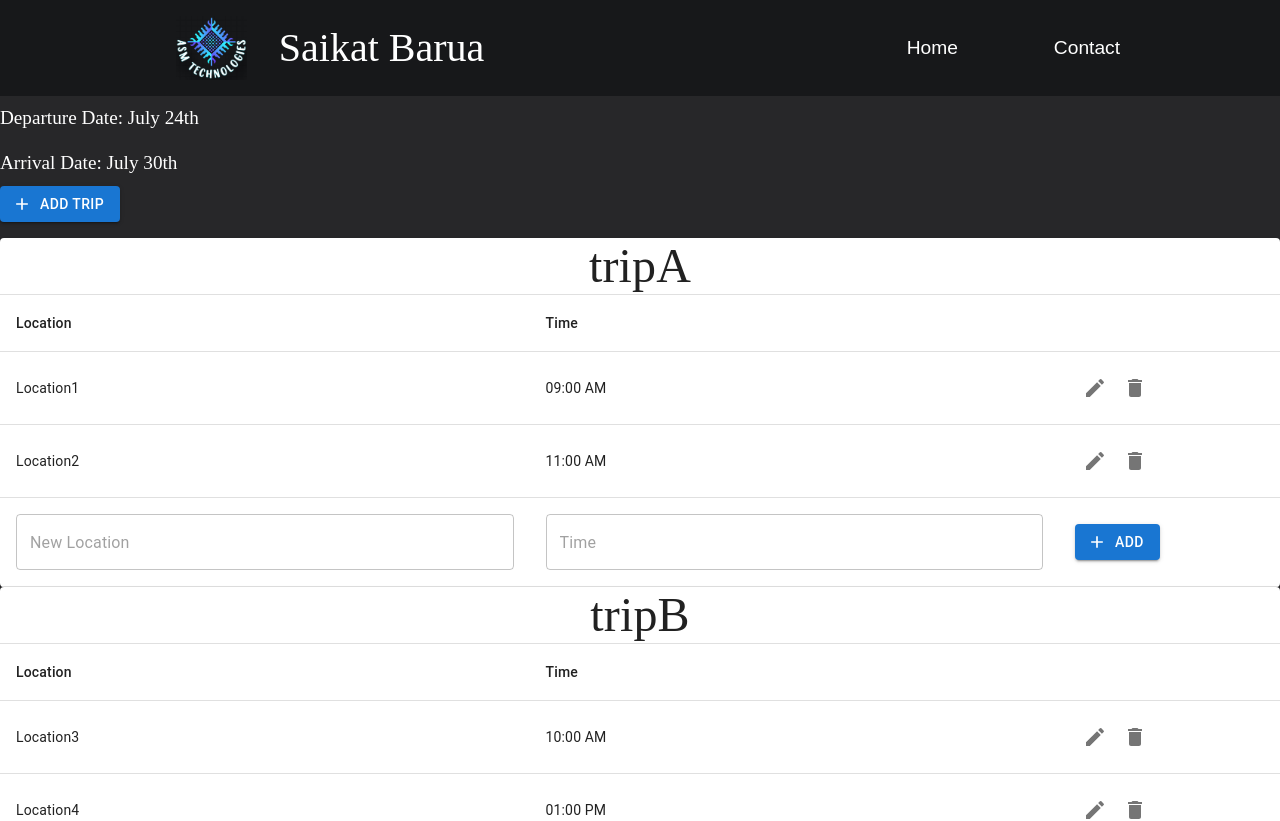
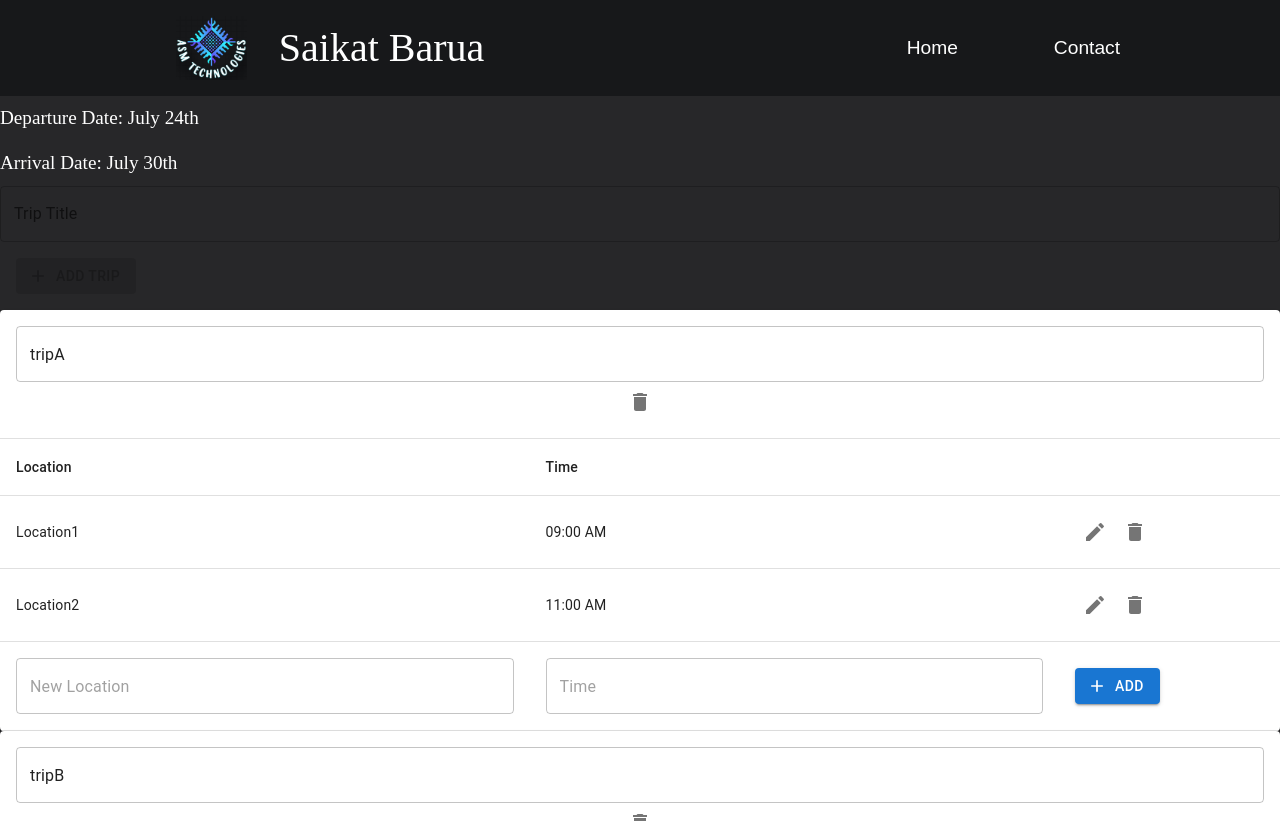
Before and after one commit to SaikatDEV/react-my-website, a React (Create React App) app: page /myPlanner in a window 1280 px wide. Shown: the top 821 px of the page. Built offline with nearby package versions, Linux system fonts and the light colour scheme.

Commit message:
Modify the page

```diff
--- a/src/pages/MyPlanner.js
+++ b/src/pages/MyPlanner.js
@@ -10,6 +10,7 @@ import {
   TextField,
   IconButton,
   Button,
+  Typography,
 } from "@mui/material";
 import EditIcon from "@mui/icons-material/Edit";
 import SaveIcon from "@mui/icons-material/Save";
@@ -18,10 +19,10 @@ import DeleteIcon from "@mui/icons-material/Delete";
 
 const MyPlanner = () => {
   const [plannerData, setPlannerData] = useState({});
-  const [showText, setShowText] = useState(false);
-  const [showUnderline, setShowUnderline] = useState(false);
   const [editMode, setEditMode] = useState(null); // Track which location is in edit mode
   const [updatedData, setUpdatedData] = useState(null); // Track updated data
+  const [newTripTitle, setNewTripTitle] = useState(""); // State to capture new trip title
+  const [editTitle, setEditTitle] = useState({}); // State to track which trip title is being edited
 
   useEffect(() => {
     fetch("/data/plannerData.json") // Adjust the path to your JSON file
@@ -36,14 +37,6 @@ const MyPlanner = () => {
           throw new Error("Data fetched is not an object");
         }
         setPlannerData(data);
-      })
-      .then(() => {
-        // Data fetched successfully, show text and underline
-        setShowText(true);
-        const underlineTimeout = setTimeout(() => {
-          setShowUnderline(true);
-        }, 1000); // Adjust this delay to match the total animation duration of the text
-        return () => clearTimeout(underlineTimeout);
       })
       .catch((error) => {
         console.error("Error fetching or processing planner data:", error);
@@ -133,7 +126,7 @@ const MyPlanner = () => {
   const handleAddTrip = () => {
     const newTripKey = `trip${Object.keys(plannerData).length + 1}`;
     const newTripData = {
-      id: String(Object.keys(plannerData).length + 1),
+      id: newTripTitle || `Trip ${Object.keys(plannerData).length + 1}`, // Use provided title or generate a default title
       locations: [],
     };
 
@@ -143,38 +136,53 @@ const MyPlanner = () => {
     };
 
     setPlannerData(updatedTripData);
+    setNewTripTitle(""); // Reset new trip title input after adding
   };
 
-  const renderAnimatedText = (text) => {
-    return (
-      <span className="inline-block overflow-hidden">
-        {text.split("").map((char, index) => (
-          <span
-            key={index}
-            className={`inline-block transform transition-transform duration-500 ${
-              showText
-                ? "translate-y-0 opacity-100"
-                : "translate-y-full opacity-0"
-            }`}
-            style={{ transitionDelay: `${index * 100}ms` }}
-          >
-            {char}
-          </span>
-        ))}
-      </span>
-    );
+  const handleDeleteTrip = (tripKey) => {
+    const updatedPlannerData = { ...plannerData };
+    delete updatedPlannerData[tripKey];
+
+    setPlannerData(updatedPlannerData);
+
+    // Here you can implement logic to delete data from your backend or storage
+    // Example: fetch('/api/deleteTrip', { method: 'DELETE', body: JSON.stringify({ tripKey }) })
+    // .then(response => response.json())
+    // .then(data => console.log('Deleted trip:', data))
+    // .catch(error => console.error('Error deleting trip:', error));
+  };
+
+  const handleEditTripTitle = (tripKey, newTitle) => {
+    const updatedTripData = {
+      ...plannerData,
+      [tripKey]: {
+        ...plannerData[tripKey],
+        id: newTitle,
+      },
+    };
+
+    setPlannerData(updatedTripData);
+
+    // Here you can implement logic to save updated trip title to your backend or storage
+    // Example: fetch('/api/updateTripTitle', { method: 'PUT', body: JSON.stringify({ tripKey, newTitle }) })
+    // .then(response => response.json())
+    // .then(data => console.log('Updated trip title:', data))
+    // .catch(error => console.error('Error updating trip title:', error));
+  };
+
+  const handleTitleClick = (tripKey) => {
+    setEditTitle((prevState) => ({ ...prevState, [tripKey]: true }));
+  };
+
+  const handleTitleBlur = (tripKey, newTitle) => {
+    handleEditTripTitle(tripKey, newTitle);
+    setEditTitle((prevState) => ({ ...prevState, [tripKey]: false }));
   };
 
   return (
     <div className="mx-44 mt-36">
       <h1 className="text-4xl font-bold mb-4 flex relative inline-block">
-        {renderAnimatedText("Trip-Itinerary")}
-        <span
-          className={`absolute left-0 bottom-0 w-full h-1 bg-green-500 transform transition-transform duration-500 ${
-            showUnderline ? "scale-x-100" : "scale-x-0"
-          }`}
-          style={{ transformOrigin: "left center", transitionDelay: ".5s" }} // Adjust this delay to match the total animation duration of the text
-        ></span>
+        Trip-Itinerary
       </h1>
       <div className="tripInfo">
         <h3>
@@ -185,12 +193,20 @@ const MyPlanner = () => {
         </h3>
       </div>
       <div>
+        <TextField
+          fullWidth
+          label="Trip Title"
+          value={newTripTitle}
+          onChange={(e) => setNewTripTitle(e.target.value)}
+          style={{ marginBottom: "1rem" }}
+        />
         <Button
           variant="contained"
           color="primary"
           startIcon={<AddIcon />}
           onClick={handleAddTrip}
-          style={{ marginBottom: "1rem" }}
+          style={{ marginBottom: "1rem", marginLeft: "1rem" }}
+          disabled={!newTripTitle}
         >
           Add Trip
         </Button>
@@ -200,9 +216,16 @@ const MyPlanner = () => {
               <TableHead>
                 <TableRow>
                   <TableCell colSpan={3} align="center">
-                    <h2 className="text-xl font-semibold mb-2">
-                      {plannerData[tripKey].id}
-                    </h2>
+                    <TextField
+                      fullWidth
+                      defaultValue={plannerData[tripKey].id}
+                      onBlur={(e) =>
+                        handleEditTripTitle(tripKey, e.target.value)
+                      }
+                    />
+                    <IconButton onClick={() => handleDeleteTrip(tripKey)}>
+                      <DeleteIcon />
+                    </IconButton>
                   </TableCell>
                 </TableRow>
                 <TableRow>
```
